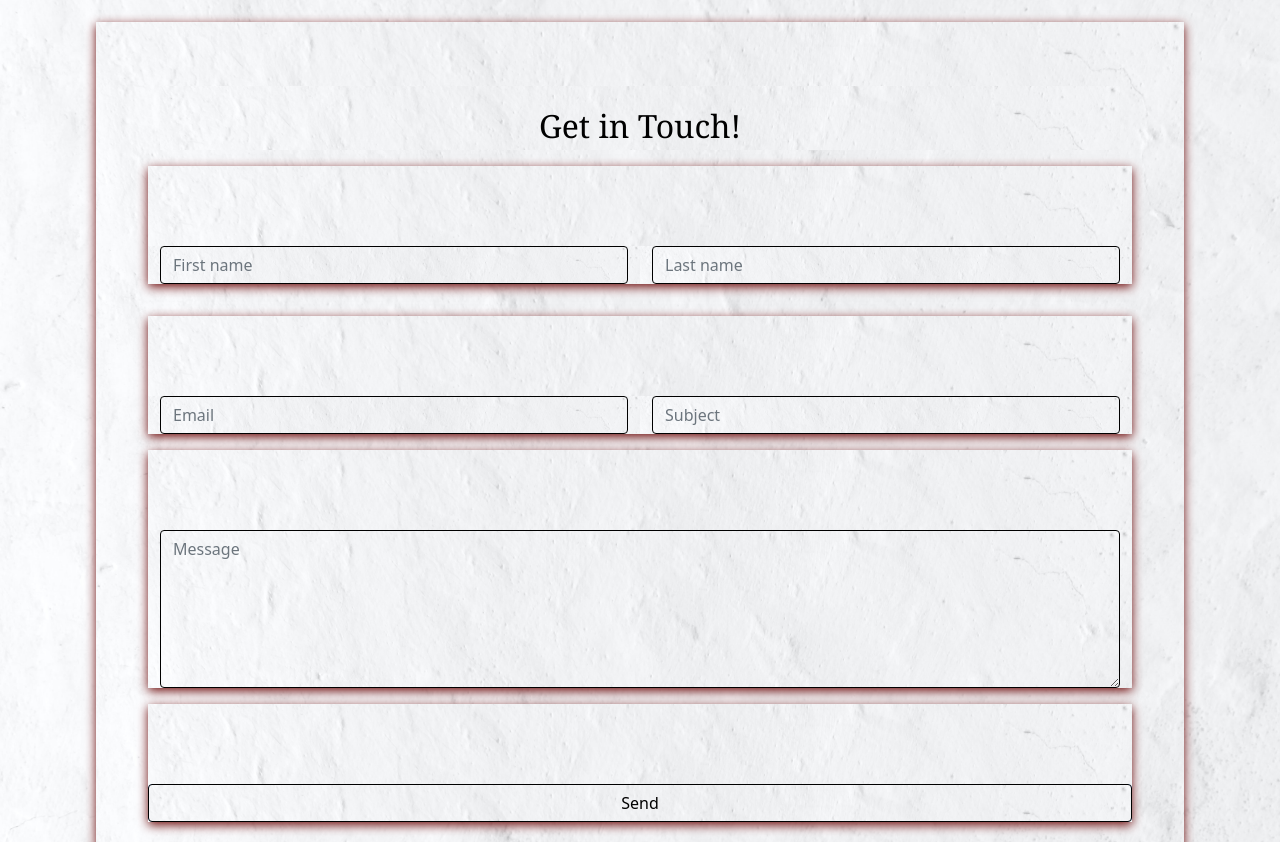
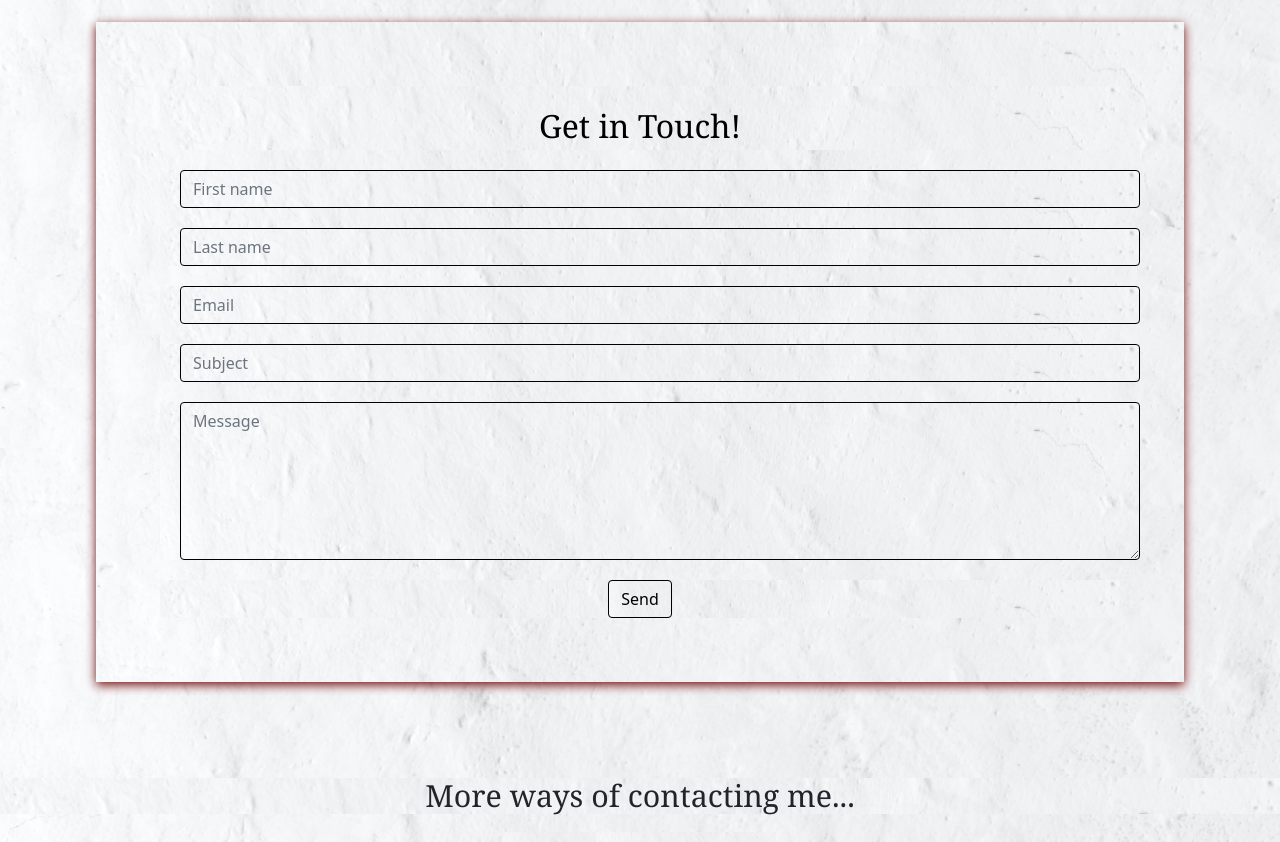
Before and after one commit to PurAlex/React-Portfolio, a React (Create React App) app: page /contact in a window 1280 px wide. Shown: the part 358-1200 px from the top of the page. Built offline with nearby package versions, Linux system fonts and the light colour scheme.

Commit message:
style added to contact page and form submit fixed and working

```diff
--- a/src/assets/css/contact.css
+++ b/src/assets/css/contact.css
@@ -22,6 +22,10 @@ form{
     margin: 6rem;
 }
 
+.row-contact{
+    text-align: center;
+}
+
 .contact-p{
     color: black;
     font-size: 2rem;
@@ -29,6 +33,7 @@ form{
 
 .form-control{
     border: 1px solid black !important;
+    margin: 20px;
 }
 
 .btn{
--- a/src/pages/Contact.js
+++ b/src/pages/Contact.js
@@ -10,13 +10,13 @@ function Contact() {
       <p>If I catch your attention don't doubt of contacting me!</p>
       <container className="contact-container">
         <form
-          action="https://getform.io/f/04feb2e1-24e2-4e73-98b3-837225c11041"
+          action="https://getform.io/f/c7fd5a9b-28cd-4ca5-9f10-d02454c4a5d6"
           method="POST"
         >
           <p className='contact-p'>
             Get in Touch!
           </p>
-          <div className="row ">
+          <div className="row-contact ">
             <div className="col">
               <input
                 type="text"
@@ -34,7 +34,7 @@ function Contact() {
               />
             </div>
           </div>
-          <div className="row my-3">
+          <div className="row-contact my-3">
             <div className="col">
               <input
                 type="email"
@@ -52,7 +52,7 @@ function Contact() {
               />
             </div>
           </div>
-          <div className="row my-3">
+          <div className="row-contact my-3">
             <div className="col">
               <textarea
                 className="form-control"
@@ -62,7 +62,7 @@ function Contact() {
               ></textarea>
             </div>
           </div>
-          <div className="row">
+          <div className="row-contact">
             <button type="submit" className="btn btn-custom btn-primary">
               Send
             </button>
--- a/src/pages/Home.js
+++ b/src/pages/Home.js
@@ -6,8 +6,9 @@ function Home() {
     <div className="header">
       <h1>Hello, I am Alexander</h1>
       <p>
-        Front End Developer
+        Front End Web Developer
       </p>
+      <p></p>
     </div>
   );
 }
```
